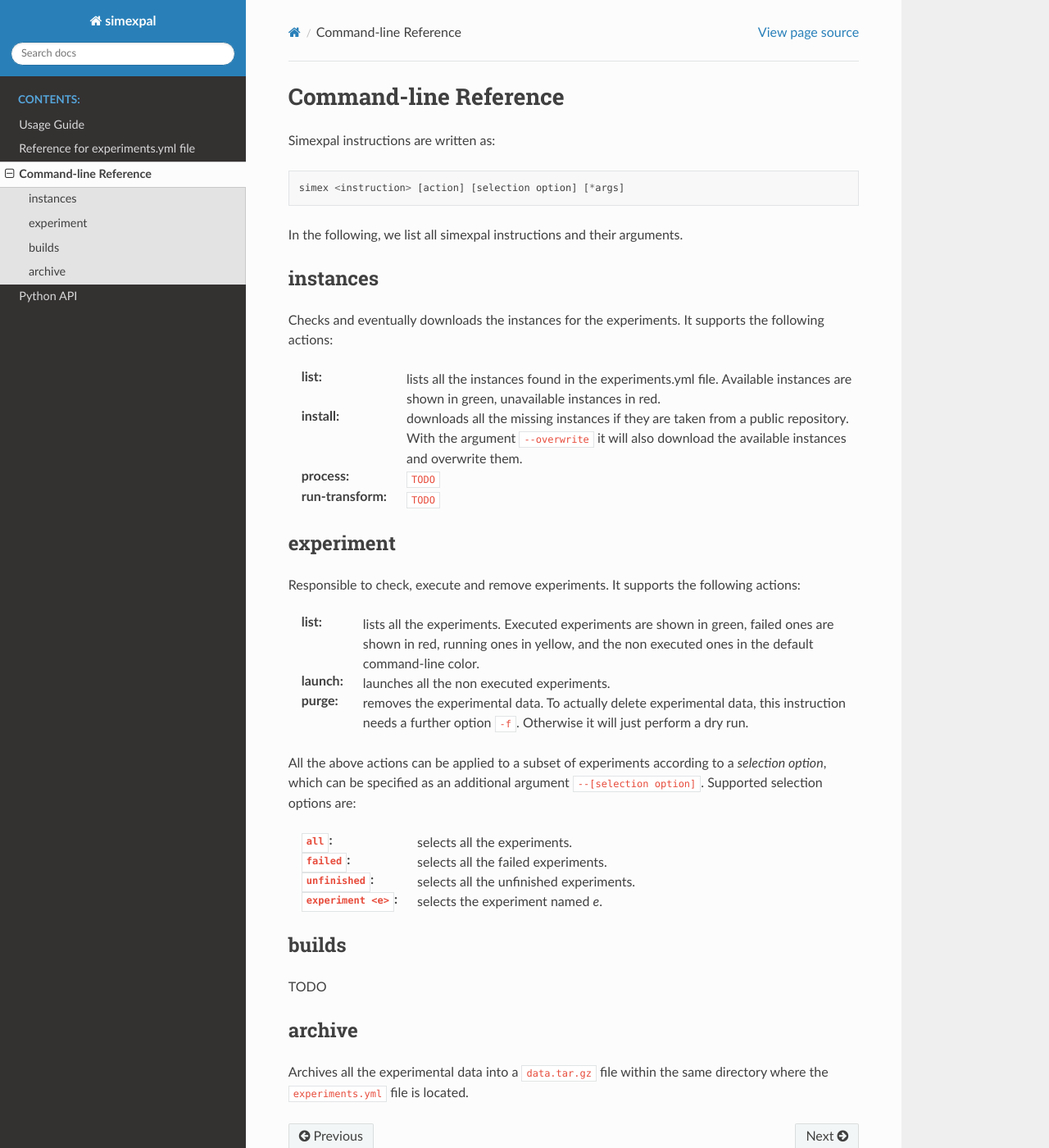
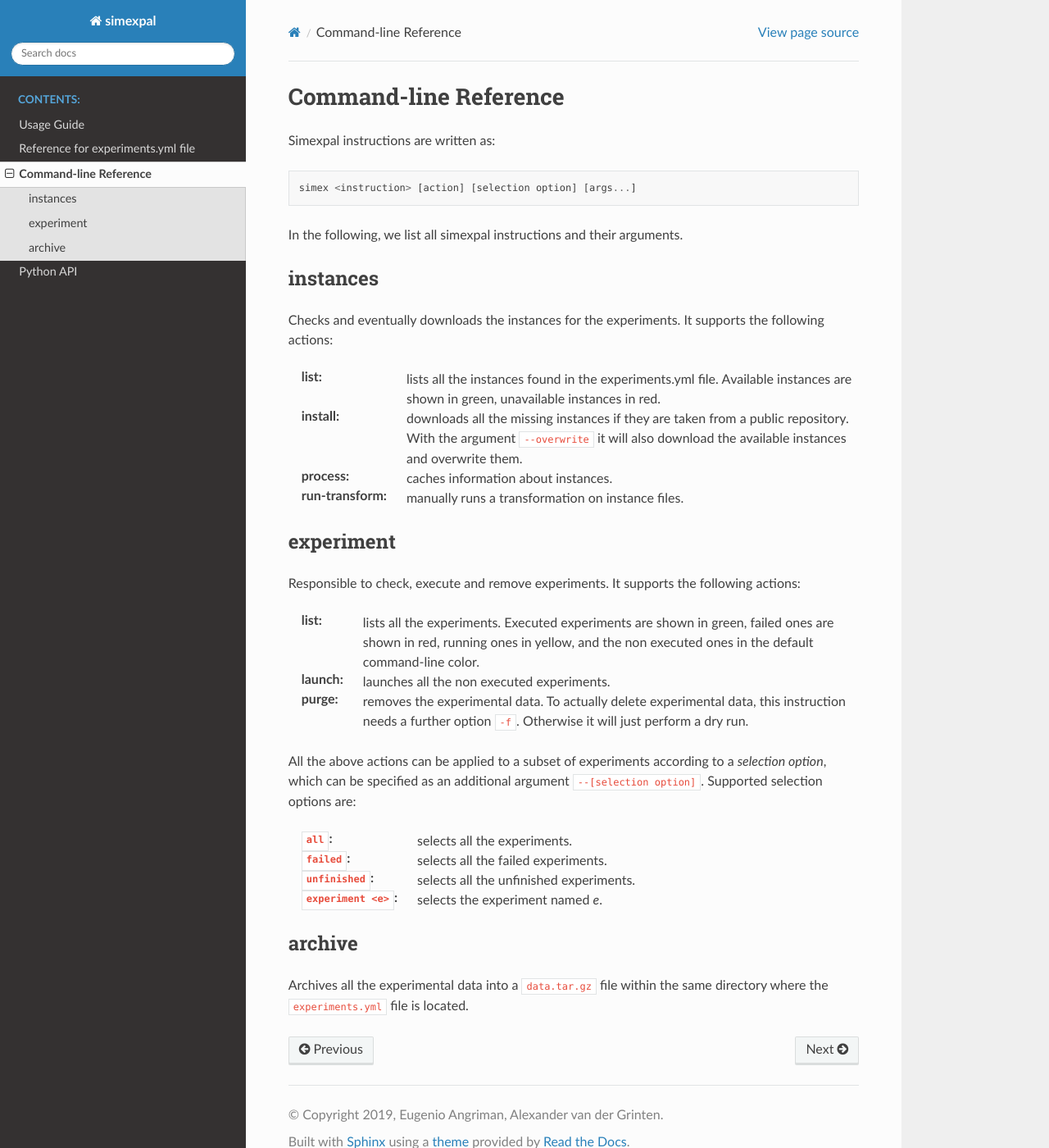
Before and after one commit to hu-macsy/simexpal, a Sphinx documentation site: the page built from docs/command_line_reference.rst, in a window 1280 px wide and 1400 px high. Shown: the whole window at 82% size. Built offline with Sphinx 7.4.7 and the Read the Docs theme 2.0.0, drawn with Linux system fonts in a browser that asks for light colours.

Commit message:
docs: Fill gaps in Command Line Reference

```diff
--- a/docs/command_line_reference.rst
+++ b/docs/command_line_reference.rst
@@ -4,7 +4,7 @@
 Simexpal instructions are written as:
 ::
 
-   simex <instruction> [action] [selection option] [*args]
+   simex <instruction> [action] [selection option] [args...]
 
 In the following, we list all simexpal instructions and their arguments.
 
@@ -18,8 +18,8 @@
 :install: downloads all the missing instances if they are taken from a public repository.
    With the argument ``--overwrite`` it will also download the available instances and
    overwrite them.
-:process: ``TODO``
-:run-transform: ``TODO``
+:process: caches information about instances.
+:run-transform: manually runs a transformation on instance files.
 
 experiment
 ----------
@@ -43,9 +43,10 @@
 :``unfinished``: selects all the unfinished experiments.
 :``experiment <e>``: selects the experiment named `e`.
 
-builds
-------
-TODO
+..
+    builds
+    ------
+    TODO
 
 archive
 -------
```
